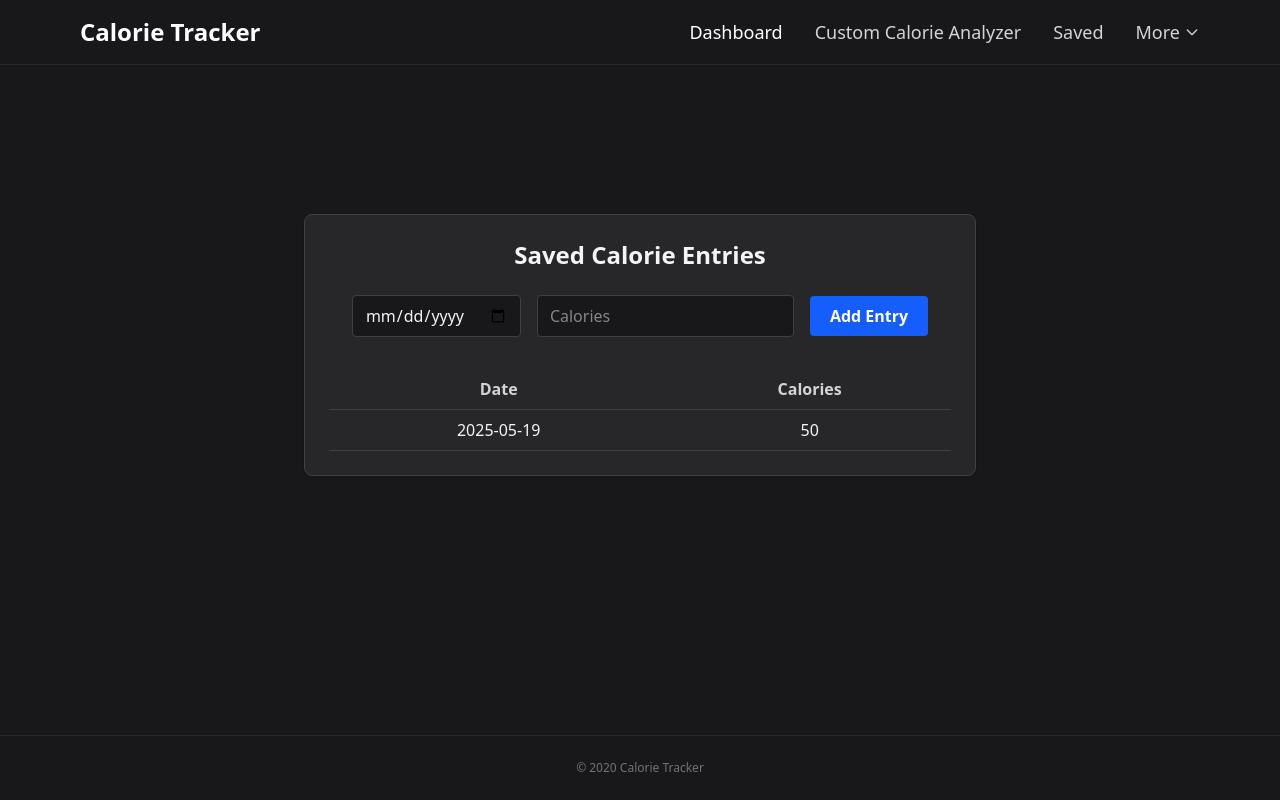
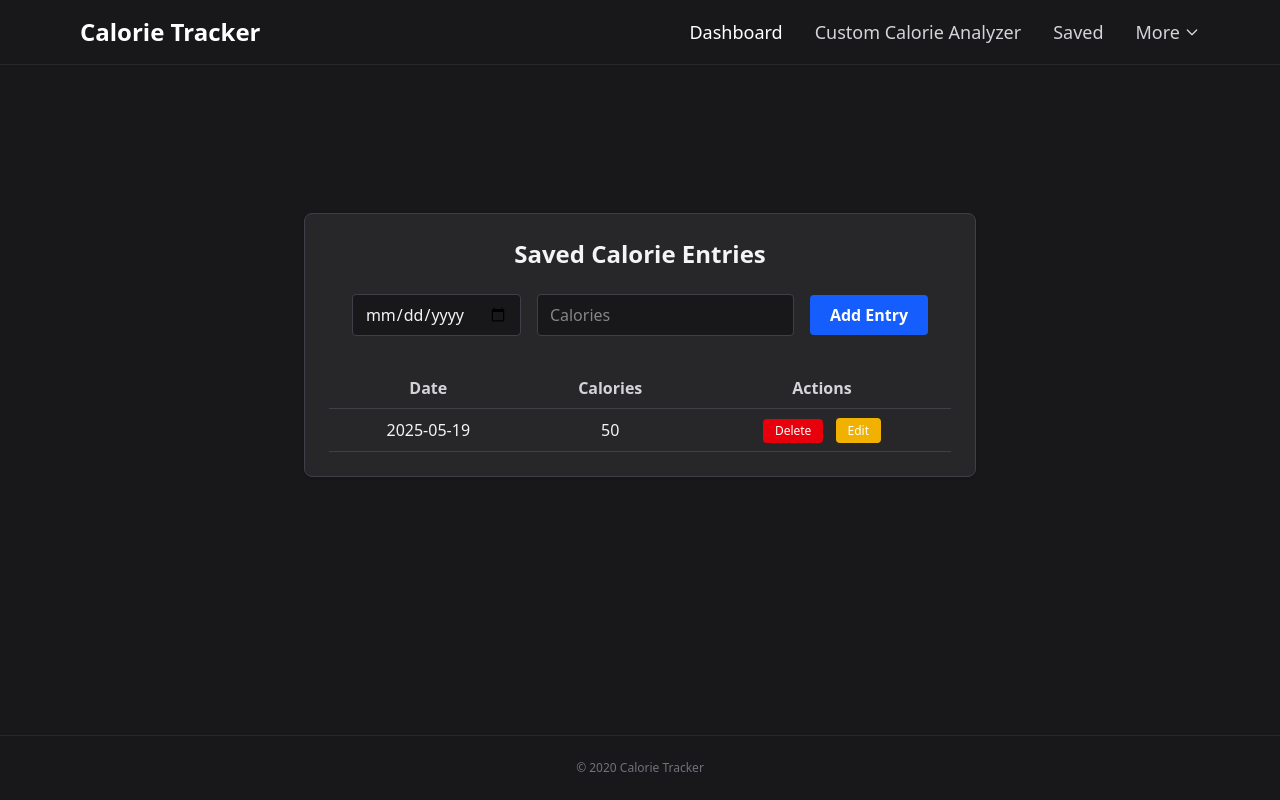
Before and after one commit to spkal01/CalorieTracker, a Flask app: template calorie_tracker/templates/saved.html in a window 1280 px wide. Run offline with Flask 3, Linux system fonts and the light colour scheme; the template is opened without the code that fills it: values that come from a table or form of the project are taken from there, most other values are stand-ins (such as "Sample title", 1, 10 or a date in 2020).

Commit message:
Saved: Allow editing saved calories

```diff
--- a/calorie_tracker/__main__.py
+++ b/calorie_tracker/__main__.py
@@ -4,4 +4,4 @@ from calorie_tracker import db
 if __name__ == '__main__':
     with app.app_context():
         db.create_all()  # Create database tables
-    app.run(debug=True)
+    app.run(debug=True, host='0.0.0.0')
--- a/calorie_tracker/static/css/output.css
+++ b/calorie_tracker/static/css/output.css
@@ -9,7 +9,11 @@
       "Courier New", monospace;
     --color-red-200: oklch(88.5% 0.062 18.334);
     --color-red-500: oklch(63.7% 0.237 25.331);
+    --color-red-600: oklch(57.7% 0.245 27.325);
+    --color-red-700: oklch(50.5% 0.213 27.518);
     --color-red-800: oklch(44.4% 0.177 26.899);
+    --color-yellow-500: oklch(79.5% 0.184 86.047);
+    --color-yellow-600: oklch(68.1% 0.162 75.834);
     --color-green-200: oklch(92.5% 0.084 155.995);
     --color-green-500: oklch(72.3% 0.219 149.579);
     --color-green-600: oklch(62.7% 0.194 149.214);
@@ -24,6 +28,7 @@
     --color-zinc-300: oklch(87.1% 0.006 286.286);
     --color-zinc-400: oklch(70.5% 0.015 286.067);
     --color-zinc-500: oklch(55.2% 0.016 285.938);
+    --color-zinc-600: oklch(44.2% 0.017 285.786);
     --color-zinc-700: oklch(37% 0.013 285.805);
     --color-zinc-800: oklch(27.4% 0.006 286.033);
     --color-zinc-900: oklch(21% 0.006 285.885);
@@ -270,6 +275,9 @@
   .mb-8 {
     margin-bottom: calc(var(--spacing) * 8);
   }
+  .ml-2 {
+    margin-left: calc(var(--spacing) * 2);
+  }
   .block {
     display: block;
   }
@@ -363,6 +371,9 @@
   .gap-1 {
     gap: calc(var(--spacing) * 1);
   }
+  .gap-2 {
+    gap: calc(var(--spacing) * 2);
+  }
   .gap-4 {
     gap: calc(var(--spacing) * 4);
   }
@@ -431,6 +442,9 @@
       background-color: color-mix(in oklab, var(--color-green-800) 50%, transparent);
     }
   }
+  .bg-red-600 {
+    background-color: var(--color-red-600);
+  }
   .bg-red-800\/50 {
     background-color: color-mix(in srgb, oklch(44.4% 0.177 26.899) 50%, transparent);
     @supports (color: color-mix(in lab, red, red)) {
@@ -439,6 +453,12 @@
   }
   .bg-white {
     background-color: var(--color-white);
+  }
+  .bg-yellow-500 {
+    background-color: var(--color-yellow-500);
+  }
+  .bg-zinc-700 {
+    background-color: var(--color-zinc-700);
   }
   .bg-zinc-800 {
     background-color: var(--color-zinc-800);
@@ -451,6 +471,9 @@
   }
   .p-6 {
     padding: calc(var(--spacing) * 6);
+  }
+  .px-2 {
+    padding-inline: calc(var(--spacing) * 2);
   }
   .px-3 {
     padding-inline: calc(var(--spacing) * 3);
@@ -466,6 +489,9 @@
   }
   .px-8 {
     padding-inline: calc(var(--spacing) * 8);
+  }
+  .py-1 {
+    padding-block: calc(var(--spacing) * 1);
   }
   .py-2 {
     padding-block: calc(var(--spacing) * 2);
@@ -679,6 +705,27 @@
       }
     }
   }
+  .hover\:bg-red-700 {
+    &:hover {
+      @media (hover: hover) {
+        background-color: var(--color-red-700);
+      }
+    }
+  }
+  .hover\:bg-yellow-600 {
+    &:hover {
+      @media (hover: hover) {
+        background-color: var(--color-yellow-600);
+      }
+    }
+  }
+  .hover\:bg-zinc-600 {
+    &:hover {
+      @media (hover: hover) {
+        background-color: var(--color-zinc-600);
+      }
+    }
+  }
   .hover\:bg-zinc-700 {
     &:hover {
       @media (hover: hover) {
@@ -728,6 +775,16 @@
   .md\:hidden {
     @media (width >= 48rem) {
       display: none;
+    }
+  }
+  .md\:w-20 {
+    @media (width >= 48rem) {
+      width: calc(var(--spacing) * 20);
+    }
+  }
+  .md\:w-auto {
+    @media (width >= 48rem) {
+      width: auto;
     }
   }
   .md\:flex-row {
--- a/calorie_tracker/templates/saved.html
+++ b/calorie_tracker/templates/saved.html
@@ -18,13 +18,32 @@
                     <tr>
                         <th class="py-2 px-4 border-b border-zinc-700 text-zinc-300">Date</th>
                         <th class="py-2 px-4 border-b border-zinc-700 text-zinc-300">Calories</th>
+                        <th class="py-2 px-4 border-b border-zinc-700 text-zinc-300">Actions</th>
                     </tr>
                 </thead>
                 <tbody>
                     {% for entry in saved_data %}
                     <tr class="hover:bg-zinc-700/50 transition">
                         <td class="py-2 px-4 border-b border-zinc-700">{{ entry.date }}</td>
-                        <td class="py-2 px-4 border-b border-zinc-700">{{ entry.calories }}</td>
+                        <td class="py-2 px-4 border-b border-zinc-700">
+                            {% if edit_date == entry.date %}
+                                <form action="{{ url_for('edit_data', date=entry.date) }}" method="POST" class="flex flex-col md:flex-row items-center justify-center gap-2 w-full">
+                                    <input type="number" name="calories" value="{{ entry.calories }}" min="0" required class="bg-zinc-900 border border-zinc-700 text-zinc-100 rounded px-2 py-1 w-full md:w-20 text-center" />
+                                    <div class="flex gap-2 w-full md:w-auto">
+                                        <button type="submit" class="w-full md:w-auto bg-green-600 hover:bg-green-700 text-white px-2 py-1 rounded text-xs">Save</button>
+                                        <a href="{{ url_for('saved') }}" class="w-full md:w-auto bg-zinc-700 hover:bg-zinc-600 text-white px-2 py-1 rounded text-xs text-center">Cancel</a>
+                                    </div>
+                                </form>
+                            {% else %}
+                                {{ entry.calories }}
+                            {% endif %}
+                        </td>
+                        <td class="py-2 px-4 border-b border-zinc-700">
+                            <form action="{{ url_for('delete_data', date=entry.date) }}" method="POST" style="display:inline;">
+                                <button type="submit" class="bg-red-600 hover:bg-red-700 text-white px-3 py-1 rounded text-xs" onclick="return confirm('Delete this entry?');">Delete</button>
+                            </form>
+                            <a href="{{ url_for('saved', edit=entry.date) }}" class="bg-yellow-500 hover:bg-yellow-600 text-white px-3 py-1 rounded text-xs ml-2">Edit</a>
+                        </td>
                     </tr>
                     {% endfor %}
                 </tbody>
```
Also changed, not shown: calorie_tracker/routes.py (+16 -4 lines), instance/calorie_tracker.db.
